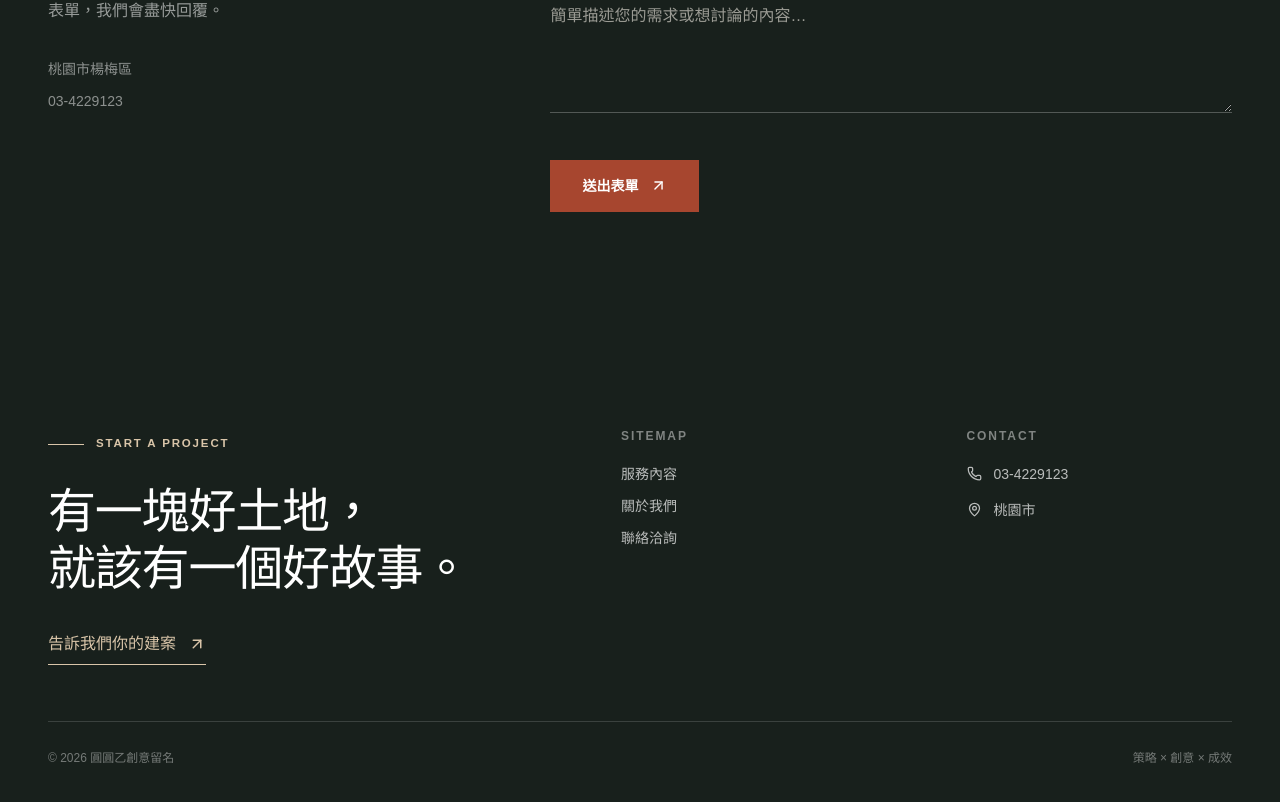
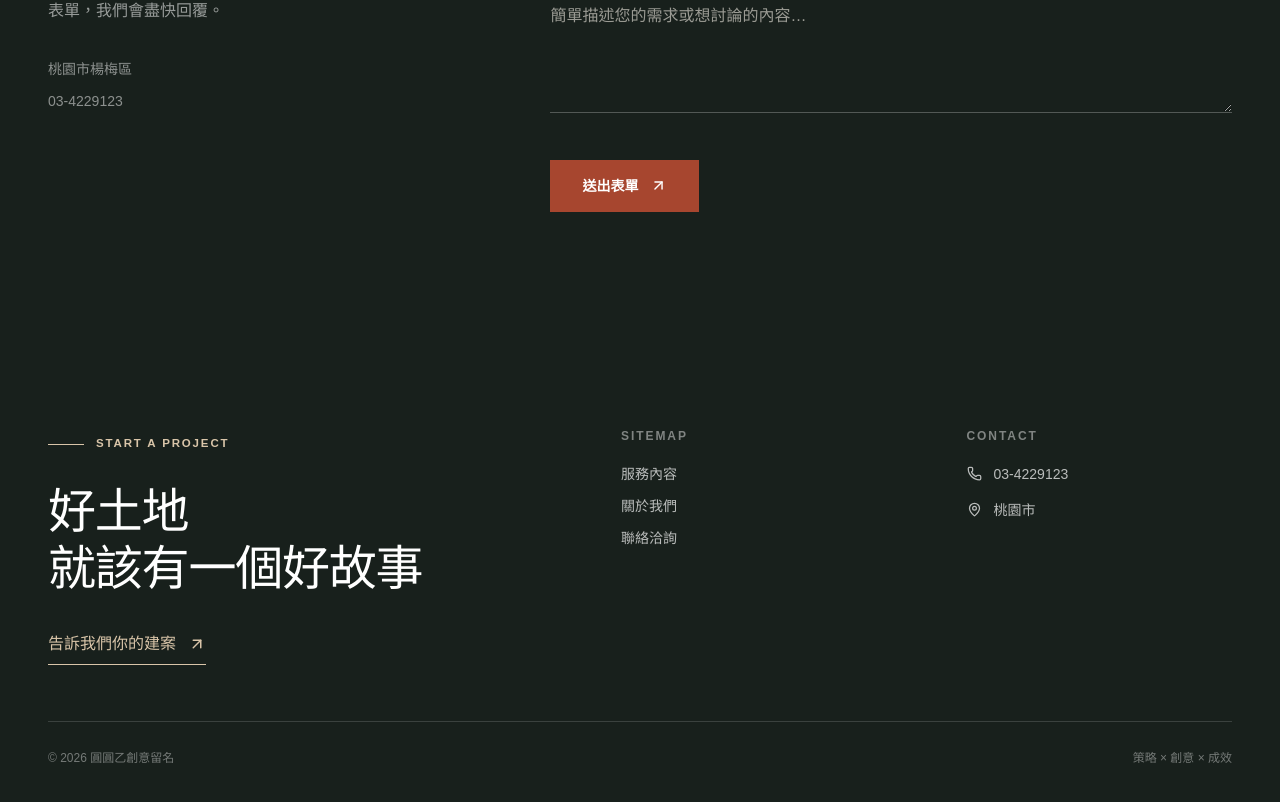
Before and after one commit to KEYI1997/Yuanyuanyi-creative-ui, a Next.js app: page / in a window 1280 px wide. Shown: the part 4898-5700 px from the top of the page. Built offline with nearby package versions, Linux system fonts and the light colour scheme; no server answers.

Commit message:
修改標語：好土地 就該有一個好故事

```diff
--- a/src/components/Footer.tsx
+++ b/src/components/Footer.tsx
@@ -8,7 +8,7 @@ export default function Footer() {
         <div className="grid gap-12 border-b border-white/15 pb-14 lg:grid-cols-[1.3fr_.7fr_.7fr] lg:gap-20">
           <div>
             <p className="eyebrow !text-warm">Start a project</p>
-            <h2 className="mt-7 max-w-2xl text-4xl leading-[1.2] sm:text-5xl">有一塊好土地，<br />就該有一個好故事。</h2>
+            <h2 className="mt-7 max-w-2xl text-4xl leading-[1.2] sm:text-5xl">好土地<br />就該有一個好故事</h2>
             <Link href="/contact" className="mt-9 inline-flex items-center gap-3 border-b border-warm pb-2 text-warm transition-colors hover:border-white hover:text-white">
               告訴我們你的建案 <ArrowUpRight size={18} />
             </Link>
```
